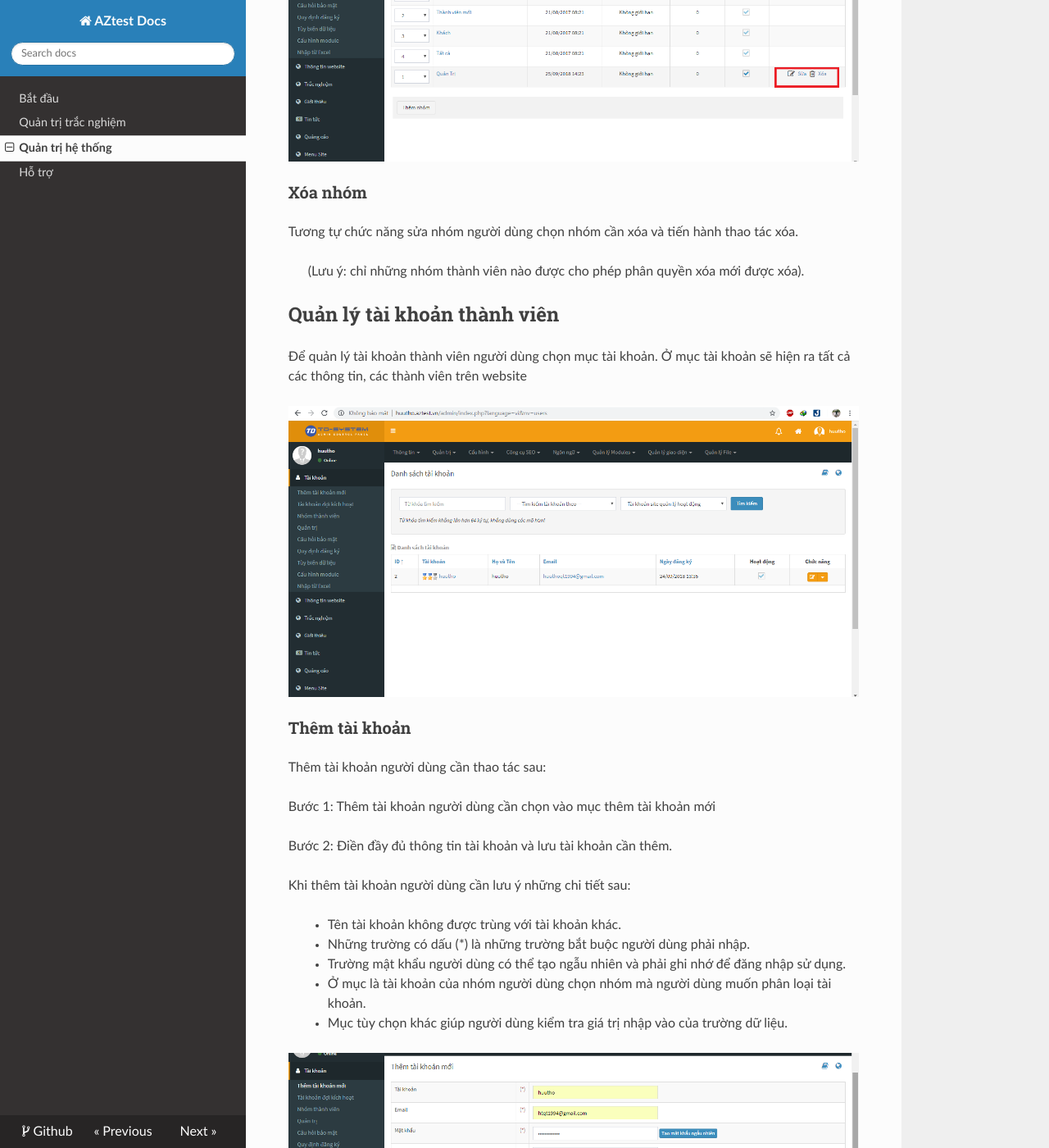
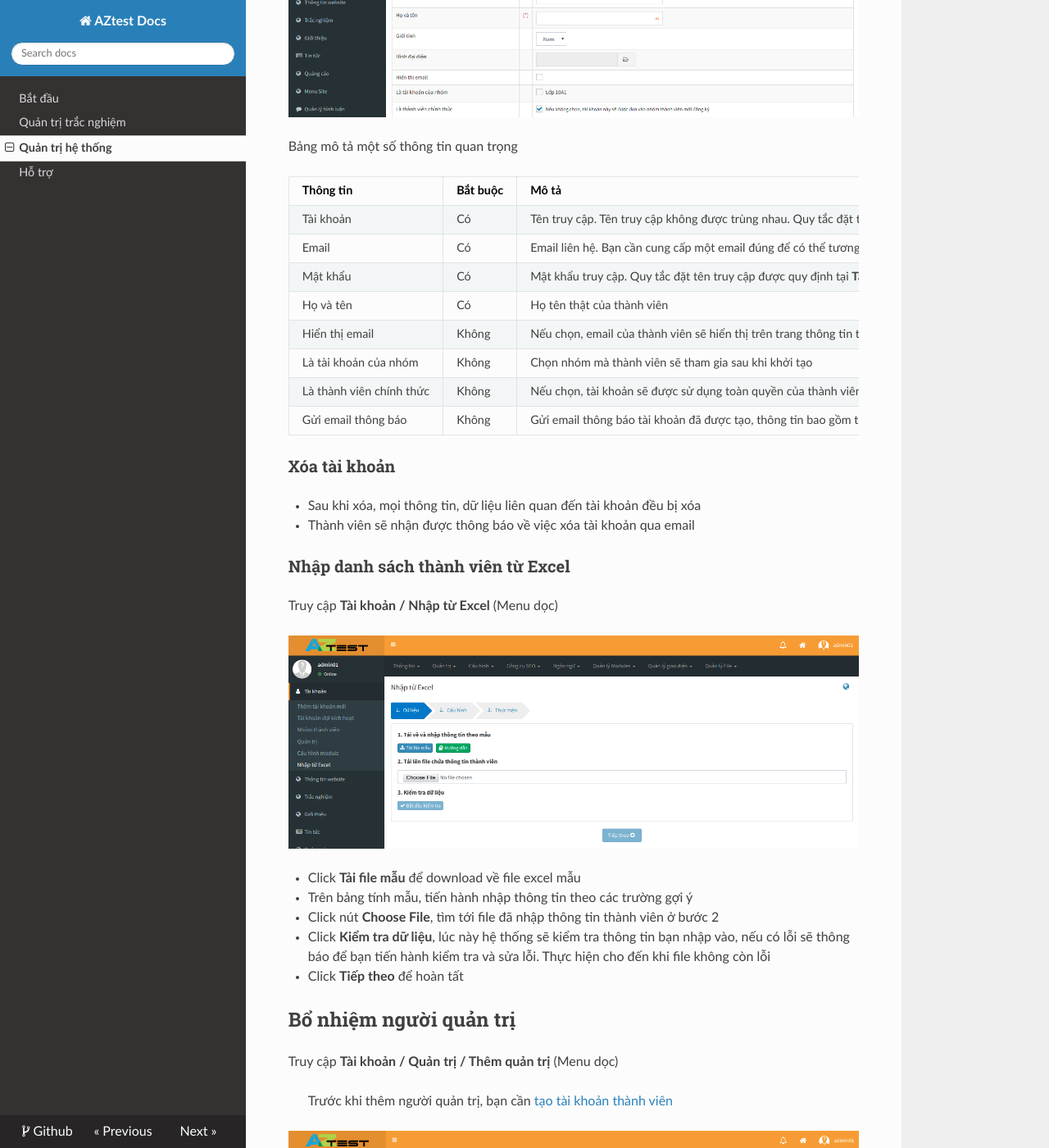
Before and after one commit to mynukeviet/aztest-docs, an MkDocs documentation site: the page built from docs/system.md, in a window 1280 px wide and 1400 px high, scrolled down 5054 px. Shown: the whole window at 82% size. Built offline with MkDocs 1.6.1, drawn with Linux system fonts in a browser that asks for light colours; nearby versions of some CDN libraries; some of the changed text lies outside the part shown.

Commit message:
Cập nhật tài liệu hệ thống

```diff
--- a/docs/system.md
+++ b/docs/system.md
@@ -2,182 +2,142 @@
 title: Quản trị hệ thống
 ---
 
-## Cấu hình thông tin website
+## Thay đổi thông tin website
 
-Bạn có thể thay đổi các thông tin cơ bản của website như tiêu đề, mô tả, logo,... bằng cách thực hiện các thao tác sau:
-
-- Đăng nhập vào quản trị website.
-- Tại giao diện chính, chọn **Cấu hình** (Menu ngang)
-- Trong giao diện này, bạn có thể thay đổi nội dung theo mong muốn, sau đó nhấn **Lưu cấu hình** ở cuối trang để lưu lại thiết lập.
+Truy cập **Cấu hình** (Menu ngang)
 
 ![](images/system/cau_hinh_site.png)
 
-Ngoài ra, bạn cũng có thể thay đổi các thông tin nâng cao hơn tại phần **Cấu hình / Cấu hình chung**
+Trong giao diện này, bạn có thể thay đổi nội dung theo mong muốn, sau đó nhấn **Lưu cấu hình** ở cuối trang để lưu lại thiết lập.
+
+Ngoài ra, bạn cũng có thể thay đổi các thông tin nâng cao hơn tại phần **Cấu hình / Cấu hình chung** (Menu ngang)
 
 ## Cấu hình máy chủ gửi thư (Email)
 
 Mặc định, AZtest đã thiết lập máy chủ gửi thư để website có thể gửi thư đi mà không cần cấu hình thêm. Song, AZtest cũng cung cấp giải pháp để những người am hiểu kỹ thuật có thể tự cấu hình máy chủ gửi thư của riêng họ.
 
-- Truy cập menu (ngang) **Cấu hình / Cấu hình SMTP**
-- Trong 3 tùy chọn ở đây, chọn giao thức SMPT và điền các thông số như hình hướng dẫn rồi lưu lại.
+Truy cập **Cấu hình / Cấu hình SMTP** (Menu ngang)
 
 ![](images/system/cau_hinh_email.png)
 
+Trong 3 tùy chọn ở đây, chọn giao thức SMPT và điền các thông số như hình hướng dẫn rồi lưu lại.
+
 ## Quản lý module
-Trong một hệ thống quản lý website có rất nhiều module và để quản lý được module người dùng muốn quản lý người dùng cần chọn menu "**Quản lý module**". Mục quản lý module giúp người dùng quản lý từng module nhỏ trong hệ thống website.
+
+Hệ thống AZtest được cấu thành bởi các tính năng riêng biệt (gọi là modules). Ngoài các module được kích hoạt sẵn khi khởi tạo website, bạn cũng có thể cài đặt cho website của mình nhiều module với các mục đích khác nhau.
+
+Truy cập "**Quản lý modules**" (Menu ngang)
+
+Tại trang chính, bạn có thể thấy danh sách các modules đã được cài đặt trước đó. Bạn có thể thực hiện các thao tác như kích hoạt, nghưng kích hoạt, sửa, cài lại và xóa modules.
 
 ![](images/system/quan_ly_module.png)
 
-Ở mục quản lý module người dùng có thể tháo tác can thiệp vào các module như kích hoạt, nghưng kích hoạt, sửa, cài lại và xóa.
-Nếu cài lại module người dùng có thể làm như sau:
+### Cài đặt module mới
 
-Bước 1: Chọn module cần cài và chọn cài lại.
+Truy cập "**Quản lý modules / Thiết lập module mới**" (Menu ngang)
 
-Bước 2: Khi cài đặt module nếu module có dữ liệu mẫu bạn cần thao tác chọn cách thức cài đặt có chứa dữ liệu mẫu hoặc là không, và chọn cài đặt.
+- Các module chưa được cài đặt sẽ hiển thị trong phần **Các module hệ thống**
+- Click **Thiết lập** ở cuối mỗi module để tiến hành cài đặt
+- Bạn có thể chọn cài đặt thêm dữ liệu mẫu hoặc không tại hộp thoại tiếp theo
+- Click **Thiết lập** để chuyển sang bước tiếp theo
 
-Bước 3: Sau khi cài đặt thành công chọn hoàn tất.
+![](images/system/thiet-lap-module.png)
 
-> * Lưu ý: việc cài lại module này chỉ cho phép đối với các module chứa trong hệ thống, hoặc là các module của hệ thống AZtest cung cấp cho người dùng.
+- Ở bước cuối cùng này, bạn có thể bỏ qua, hoặc có thể hiệu chỉnh thêm một số thông tin như mong muốn, clic **Thực hiện** nếu có thay đổi
 
-## Quản lý giao diện người dùng
+![](images/system/thiet-lap-module-1.png)
 
-Để quản lý giao diện website , người dùng vào mục "**Quản lý giao diện**" trên thanh menu để hiểu chỉnh website.
+## Thay đổi giao diện website
+
+Truy cập **Quản lý giao diện** (Menu ngang)
 
 ![](images/system/quan_ly_giao_dien.png)
 
-Ở mục "**Quản lý giao diện**" người dùng có thể thiết lập giao diện, layout và quản lý các block.
+Tại đây, bạn có thể chọn một trong các giao diện có sẵn để sử dụng cho website của mình bằng cách rê chuột lên (ảnh đại diện) của giao diện, chọn **Kích hoạt sử dụng**.
 
-Để thay đổi kích hoạt người dùng có thể tháo tác sau:
-
-Bước 1: Chọn giao diện người dùng muốn kích hoạt hoặc cài đặt.
-
-Bước 2: Chọn kích hoạt giao diện sử dụng.
-
-Quản lý giao diện là nơi người dùng có thể tùy chỉnh layout bố cục của website hoặc tùy chỉnh các block theo ý muốn của người dùng.
-> Lưu ý: Các giao diện và block người dùng cài đặt thiết lập chỉ có trong hệ thống.
-
-> Các giao diện mặc định của hệ thống, bạn không được xóa, đổi tên và không nên sửa trực tiếp vào giao diện này. Nếu muốn, hãy copy thành giao diện khác và kích hoạt sử dụng giao diện mới đó để chỉnh sửa và sử dụng.
+Sau khi kích hoạt, bạn có thể quay trở lại trang chủ đề xem website với giao diện mới.
 
 ## Quản lý nhóm thành viên
 
-Để quản lý nhóm thành viên người dùng chọn "**Tài khoản và chọn nhóm thành viên**", ở mục nhóm thành viên người dùng có thể quản lý tất cả các nhóm thành viên bằng các phân quyền có sẵn như tạo nhóm thành viên, thêm, sửa, xóa tài khoản thành viên và nhiều phần quyền khác. Các nhóm thành viên đều có hiệu lực riêng tùy vào người sử dụng phân quyền.
+Truy cập "**Tài khoản / Nhóm thành viên**" (Menu dọc)
 
 ![](images/system/nhom_thanh_vien.png)
 
+Trên giao diện này, bạn có thể sửa, xóa các nhóm thành viên
+
+> Các nhóm ở vị trí 1, 2, 3, 4 là các nhóm mặc định của hệ thống, bạn không thể sửa hoặc xóa cũng như ngưng kích hoạt chúng
 
 ### Thêm nhóm
 
-Để thêm nhóm thành viên người dùng chọn thêm nhóm, điền tất cả thông tin về nhóm như tên nhóm, mô tả và các phân quyền của nhóm mà người dùng cho phép.
+Trên giao diện danh sách nhóm, click nút **Thêm nhóm**
 
 ![](images/system/them_nhom_thanh_vien.png)
 
-Để thêm nhóm thành viên người dùng cần thao tác:
+Trên giao diện này, bạn chỉ cần nhập **Tên nhóm** (các trường có dấu sao (*)), các thông tin khác có thể bỏ qua
 
-Bước 1: Chọn thêm nhóm và điền các thông tin nhóm vào.
-
-Bước 2: chọn loại nhóm và các nội dung của nhóm.
-
-Bước 3: Cấu hình quyền hạn sử dụng module của trưởng nhóm và chọn Lưu.
-
-Khi thêm nhóm người dùng cần chú ý các vấn đề sau:
-
-> * Các trường có dấu (*) là những trường bắt buộc người dùng phải nhập.
->
-> * Trường "**Hiệu lực đến**" sẽ giúp người dùng muốn nhóm thành viên có quyền hạn sử dụng.
-> * Mục loại nhóm sẽ cho phép người dùng chọn tính chất của loại nhóm.
-> * Ở mục bắt buộc xác thực hai bước khu vực quản trị và ngoài site giúp người dùng tăng khả năng bảo mật của tài khoản, khi dùng chức năng này người dùng đăng nhập bằng tài khoản hệ thống sẽ xác nhận lại đăng nhập bằng tin nhắn hoặc là email.
-> * Ở mục quyền hạn sử dụng người dùng có thể phân quyền cho tài khoản.
-
-### Sửa thông tin nhóm
-
-Để sửa thông tin nhóm người dùng cần thao tác:
-
-Bước 1: Chọn nhóm thành viên và chọn chế độ sửa.
-
-Bước 2: Điền những thông tin muốn sửa và sửa.
-
-Bước 3: Lưu những thông tin cần sửa cho phù hợp.
-
-> (Lưu ý: chỉ những nhóm thành viên nào được cho phép phân quyền sửa mới được sửa).
-
-![](images/system/sua_nhom.png)
-
-### Xóa nhóm
-Tương tự chức năng sửa nhóm người dùng chọn nhóm cần xóa và tiến hành thao tác xóa.
-
-> (Lưu ý: chỉ những nhóm thành viên nào được cho phép phân quyền xóa mới được xóa).
-
+Click **Lưu** ở cuối trang để hoàn tất
 
 ## Quản lý tài khoản thành viên
 
-Để quản lý tài khoản thành viên người dùng chọn mục tài khoản. Ở mục tài khoản sẽ hiện ra tất cả các thông tin, các thành viên trên website
+Truy cập **Tài khoản** (menu dọc)
 
 ![](images/system/tai_khoan.png)
 
 ### Thêm tài khoản
 
-Thêm tài khoản người dùng cần thao tác sau:
-
-Bước 1: Thêm tài khoản người dùng cần chọn vào mục thêm tài khoản mới
-
-Bước 2: Điền đầy đủ thông tin tài khoản và lưu tài khoản cần thêm.
-
-Khi thêm tài khoản người dùng cần lưu ý những chi tiết sau:
-
-> * Tên tài khoản không được trùng với tài khoản khác.
-> * Những trường có dấu (*) là những trường bắt buộc người dùng phải nhập.
-> * Trường mật khẩu người dùng có thể tạo ngẫu nhiên và phải ghi nhớ để đăng nhập sử dụng.
-> * Ở mục là tài khoản của nhóm người dùng chọn nhóm mà người dùng muốn phân loại tài khoản.
-> * Mục tùy chọn khác giúp người dùng kiểm tra giá trị nhập vào của trường dữ liệu.
+Truy cập **Tài khoản / Thêm tài khoản mới**
 
 ![](images/system/them_tai_khoan.png)
 
-### Sửa thông tin tài khoản
+Bảng mô tả một số thông tin quan trọng
 
-Để sửa thông tin tài khoản người dùng chọn tài khoản cần sửa và chọn sửa, sau khi điền thông tin cần sửa người dùng bấm lưu để lưu thông tin cần chỉnh sửa.
+| Thông tin     | Bắt buộc         | Mô tả		   |
+|---------------|------------------|---------------|
+| Tài khoản 	| Có | Tên truy cập. Tên truy cập không được trùng nhau. Quy tắc đặt tên truy cập được quy định tại **Tài khoản / Cấu hình module / Các ký tự cho phép khi tạo tài khoản** |
+| Email 	| Có | Email liên hệ. Bạn cần cung cấp một email đúng để có thể tương tác với thành viên về sau |
+| Mật khẩu 	| Có | Mật khẩu truy cập. Quy tắc đặt tên truy cập được quy định tại **Tài khoản / Cấu hình module / Số ký tự của mật khẩu** |
+| Họ và tên	| Có | Họ tên thật của thành viên |
+| Hiển thị email	| Không | Nếu chọn, email của thành viên sẽ hiển thị trên trang thông tin thành viên (Tất cả mọi người đều thấy) |
+| Là tài khoản của nhóm	| Không | Chọn nhóm mà thành viên sẽ tham gia sau khi khởi tạo |
+| Là thành viên chính thức	| Không | Nếu chọn, tài khoản sẽ được sử dụng toàn quyền của thành viên, ngược lại, một số quyền bị giới hạn |
+| Gửi email thông báo	| Không | Gửi email thông báo tài khoản đã được tạo, thông tin bao gồm tên đăng nhập và mật khẩu. Quá trình gửi mail có thể làm chậm tiến trình import, bạn cần cân nhắc khi sử dụng tùy chọn này |
 
 ### Xóa tài khoản
 
-Nếu mọi người muốn xóa tài khoản của một thành viên nào muốn xóa và chọn xóa.
-Sau khi chọn tài khoản và bchonj xóa hệ thống sẽ xác nhận lại nếu người dùng muốn chắc chắn xóa tài khoản đó. Nếu chắc chắn người dùng chọn OK còn không người dùng chọn Hủy.
-
-![](images/system/xac_nhan_xoa_tai_khoan.png)
-
-### Thêm trường thông tin thành viên
-
-Để thêm trường thông tin thành viên người dùng cần chọn "**Tùy biến dữ liệu**" trong mục tài khoản.
-
-Bước 1: Điền các thông tin như tên trường, tiêu đề, mô tả và những trường bắt buộc nhập.
-
-Bước 2: Chọn kiểu dữ liệu và loại dữ liệu cho trường dữ liệu.
-
-Bước 3: Thêm các tùy chọn khác nếu cần và bấm lưu để lưu trường dữ liệu.
-
-> Ở mục này người dùng cần lưu ý:
-> *  Những trường có dấu (*) là những trường bắt buộc người dùng phải nhập.
-> * Ở mục trường dữ liệu bắt buộc giúp người dùng tùy chỉnh trường dữ liệu có bắt buộc hay không ?
-> * Ở mục loại dữ liệu người dùng có thể tùy biển kiểu nhập dữ liệu.
-
-![](images/system/them_truong_du_lieu.png)
-Điền trường dữ liệu cần thêm và bấm lưu, trường dữ liệu người dùng thêm vào sẽ được hiển thị khi thêm nhân viên và ở bảng trường thông tin thành viên.
+- Sau khi xóa, mọi thông tin, dữ liệu liên quan đến tài khoản đều bị xóa
+- Thành viên sẽ nhận được thông báo về việc xóa tài khoản qua email
 
 ### Nhập danh sách thành viên từ Excel
 
-Để nhập danh sách thành viên từ file Excal, người dùng chọn "**Nhập từ Excal**" có trong mục tài khoản.
+Truy cập **Tài khoản / Nhập từ Excel** (Menu dọc)
 
 ![](images/system/nhap_file_excel.png)
-Bước 1: Chọn tệp có chứa thông tin thành viên và bắt đầu kiểm tra.
 
-Bước 2: Sau khi kiểm tra thành công người dùng sẽ tới bước cấu hình các tài khoản vừa được nhập vào.
+- Click **Tải file mẫu** để download về file excel mẫu
+- Trên bảng tính mẫu, tiến hành nhập thông tin theo các trường gợi ý
+- Click nút **Choose File**, tìm tới file đã nhập thông tin thành viên ở bước 2
+- Click **Kiểm tra dữ liệu**, lúc này hệ thống sẽ kiểm tra thông tin bạn nhập vào, nếu có lỗi sẽ thông báo để bạn tiến hành kiểm tra và sửa lỗi. Thực hiện cho đến khi file không còn lỗi
+- Click **Tiếp theo** để hoàn tất
 
-Bước 3: Và cuối cùng là thực hiện lưu lạ danh sách các thành viên cần nhập vào.
 
-> Lưu ý : Khi chọn tệp file Excel, file Excel phải chứa đúng định dạng nhập vào.
 ## Bổ nhiệm người quản trị
 
-Để bổ nhiệm một thành viên làm người quản trị, người dùng cần chọn tài khoản cần bổ nhiệm sau đó tích vào ô "**Là tài khoản của nhóm**" và chọn nhóm mà người dùng muốn bổ nhiệm.
+Truy cập **Tài khoản / Quản trị / Thêm quản trị** (Menu dọc)
+
+> Trước khi thêm người quản trị, bạn cần [tạo tài khoản thành viên](/system/#them-tai-khoan)
 
 ![](images/system/bo_nhiem.png)
+
+| Thông tin | Bắt buộc | Mô tả |
+|-----------|----------|-------|
+| Chỉ định thành viên | Có | Chọn tài khoản thành viên muốn bổ nhiệm làm người quản trị |
+| Chức danh | Có | Điền chức danh của người quản trị |
+| Giao diện người quản trị | Không | Chọn giao diện của người quản trị khi đăng nhập vào khu vực quản lý |
+| Trình soạn thảo | Không | Nếu chọn ***Không sử dụng**, người quản trị này sẽ không được sử dụng trình soạn thảo mà chỉ là một ô đơn thuần text |
+| Các kiểu file được phép tải lên | Không | Các loại file có thể upload lên hệ thống |
+| Quyền hạn | Có | Chọn các module mà người quản trị này được quản lý |
+
+Sau khi điền đầy đủ các thông tin, click **Thêm Quản trị website** để hoàn tất
 
 ## Quản lý File
 
@@ -198,15 +158,17 @@
 - **Quản lý File (2):** Khi click vào thư mục, danh sách file ở bảng bên phải sẽ hiển thị các file thuộc thư mục được chọn. Click phải chuột vào file, bạn sẽ thấy:
 ![](images/system/quan-ly-file-1.png)
 
-	- **Tải về:** Download file được chọn về máy
-	- **Xem chi tiết:** Hiển thị thông tin chi tiết về file. Thông tin: tên file, kích thước, dung lượng, thời gian cập nhật,....
-	- **Thêm logo:** Xem [Cấu hình đóng dấu ảnh](/system/#cau-hinh-ong-dau-anh)
-	- **Công cụ ảnh:** Sử dụng công cụ này để cắt hình ảnh về một kích thước nhỏ hơn cùng tỉ lệ
-	- **Cắt ảnh:** Sử dụng công cụ này để chọn vùng ảnh cần cắt
-	- **Xoay ảnh:** Sử dụng công cụ này để xoay hướng ảnh
-	- **Di chuyển:** Sử dụng công cụ này để di chuyển ảnh đến một thư mục khác
-	- **Đổi tên file:** Sử dụng công cụ này để đổi tên file
-	- **Xóa file:** Sử dụng công cụ này để xóa file ra khỏi hệ thống
+| Thông tin | Mô tả |
+|-----------|-------|
+| Tải về | Download file được chọn về máy |
+| Xem chi tiết | Hiển thị thông tin chi tiết về file. Thông tin: tên file, kích thước, dung lượng, thời gian cập nhật,.... |
+| Thêm logo | Xem [Cấu hình đóng dấu ảnh](/system/#cau-hinh-ong-dau-anh) |
+| Công cụ ảnh | Sử dụng công cụ này để cắt hình ảnh về một kích thước nhỏ hơn cùng tỉ lệ |
+| Cắt ảnh | Sử dụng công cụ này để chọn vùng ảnh cần cắt |
+| Xoay ảnh | Sử dụng công cụ này để xoay hướng ảnh |
+| Di chuyển | Sử dụng công cụ này để di chuyển ảnh đến một thư mục khác |
+| Đổi tên file | Sử dụng công cụ này để đổi tên file |
+| Xóa file | Sử dụng công cụ này để xóa file ra khỏi hệ thống |
 
 - **Tìm kiếm file (3):** Bạn có thể dễ dàng lọc file theo các tiêu chí được cung cấp tại khu vực này
 - **Tải lên một file mới (4):** Xem [Tải lên một file mới](/system/#tai-len-mot-file-moi)
```
Also changed, not shown: docs/images/system/bo_nhiem.png, docs/images/system/cau_hinh_email.png, docs/images/system/cau_hinh_site.png, docs/images/system/nhap_file_excel.png, docs/images/system/nhom_thanh_vien.png, docs/images/system/quan_ly_giao_dien.png, docs/images/system/quan_ly_module.png, docs/images/system/tai_khoan.png, docs/images/system/them_nhom_thanh_vien.png, docs/images/system/them_tai_khoan.png, docs/images/system/thiet-lap-module-1.png (added), docs/images/system/thiet-lap-module.png (added), docs/images/system/xac_nhan_xoa_tai_khoan.png (deleted).
